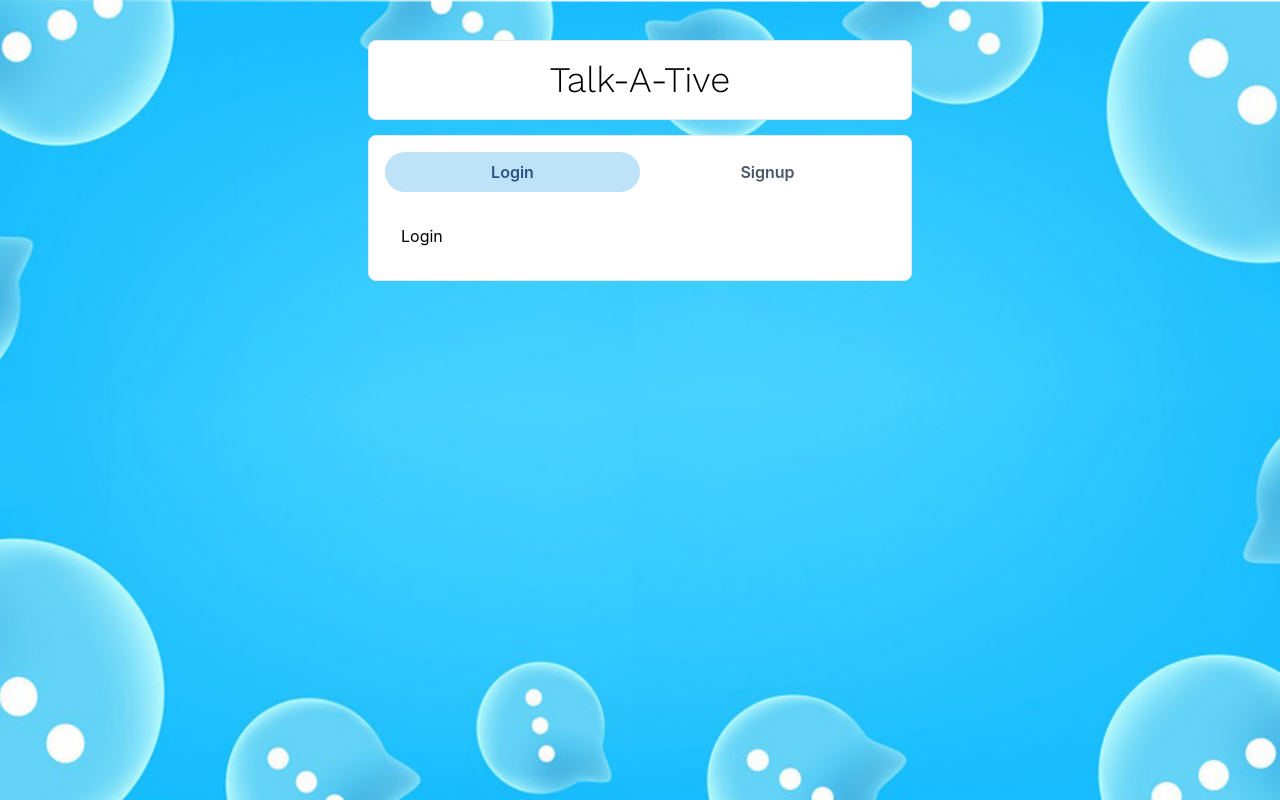
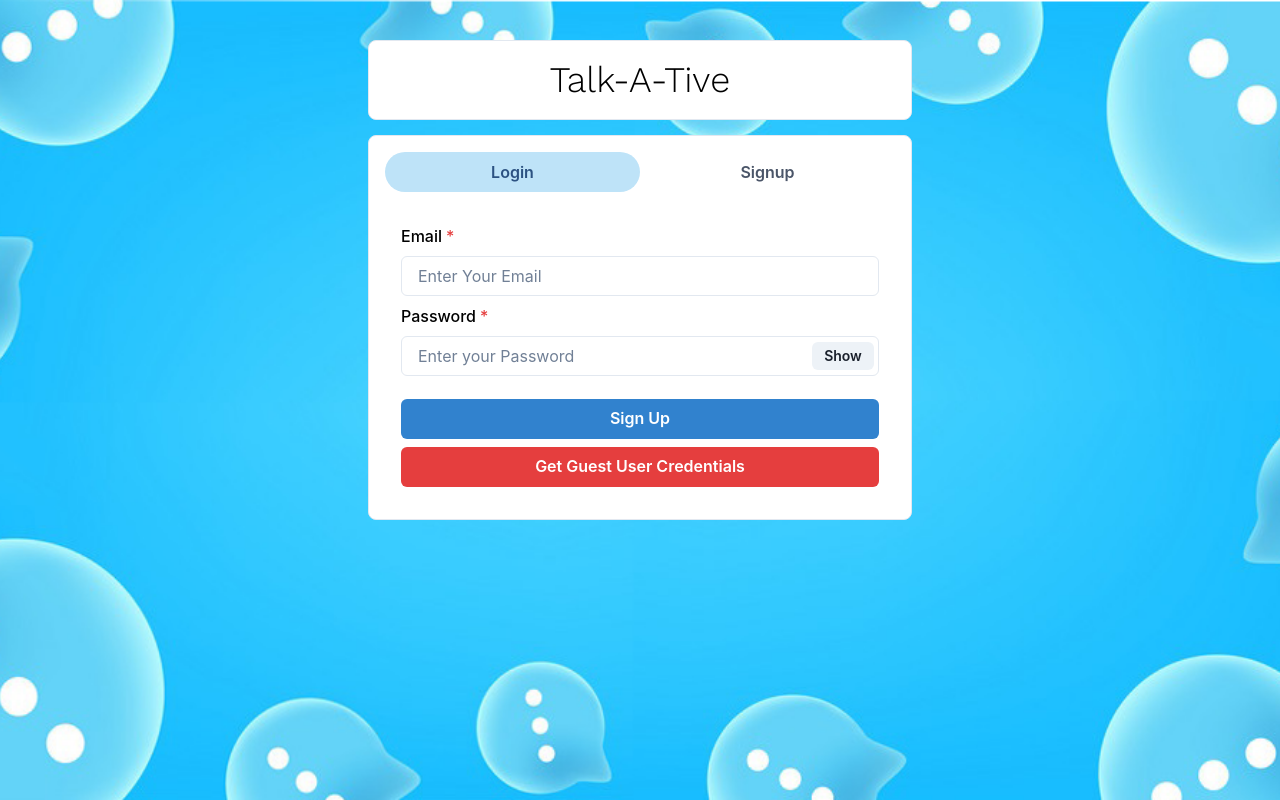
Before and after one commit to nayanchoudhary31/chat-app-mern, a React (Create React App) app in the folder frontend/: page / in a window 1280 px wide. Built offline with nearby package versions, Linux system fonts and the light colour scheme.

Commit message:
complete-login-ui

```diff
--- a/frontend/src/components/authentication/Login.js
+++ b/frontend/src/components/authentication/Login.js
@@ -1,7 +1,62 @@
-import React from 'react'
+import { Button, FormControl, FormLabel, Input, InputGroup, InputRightElement, VStack } from '@chakra-ui/react'
+import React, { useState } from 'react'
 
 const Login = () => {
-  return <div>Login</div>
+  const [email, setEmail] = useState()
+  const [password, setPassword] = useState()
+  const [show, setShow] = useState(false)
+
+  const handleClickBtn = () => {
+    setShow(!show)
+  }
+
+  const submitHandler = () => {}
+
+  return (
+    <VStack color="black">
+      <FormControl id="email" isRequired>
+        <FormLabel>Email</FormLabel>
+        <Input
+          type="email"
+          placeholder="Enter Your Email"
+          onChange={(e) => {
+            setEmail(e.target.value)
+          }}
+        />
+      </FormControl>
+      <FormControl id="password" isRequired>
+        <FormLabel>Password</FormLabel>
+        <InputGroup>
+          <Input
+            type={show ? 'text' : 'password'}
+            placeholder="Enter your Password"
+            onChange={(e) => {
+              setPassword(e.target.value)
+            }}
+          />
+          <InputRightElement w="4.5rem">
+            <Button h="1.75rem" size="sm" onClick={handleClickBtn}>
+              {show ? 'Hide' : 'Show'}
+            </Button>
+          </InputRightElement>
+        </InputGroup>
+      </FormControl>
+      <Button colorScheme="blue" width="100%" style={{ marginTop: 15 }} onClick={submitHandler}>
+        Sign Up
+      </Button>
+      <Button
+        variant="solid"
+        colorScheme="red"
+        width="100%"
+        onClick={() => {
+          setEmail('guest@example.com')
+          setPassword('12345')
+        }}
+      >
+        Get Guest User Credentials
+      </Button>
+    </VStack>
+  )
 }
 
 export default Login
```
